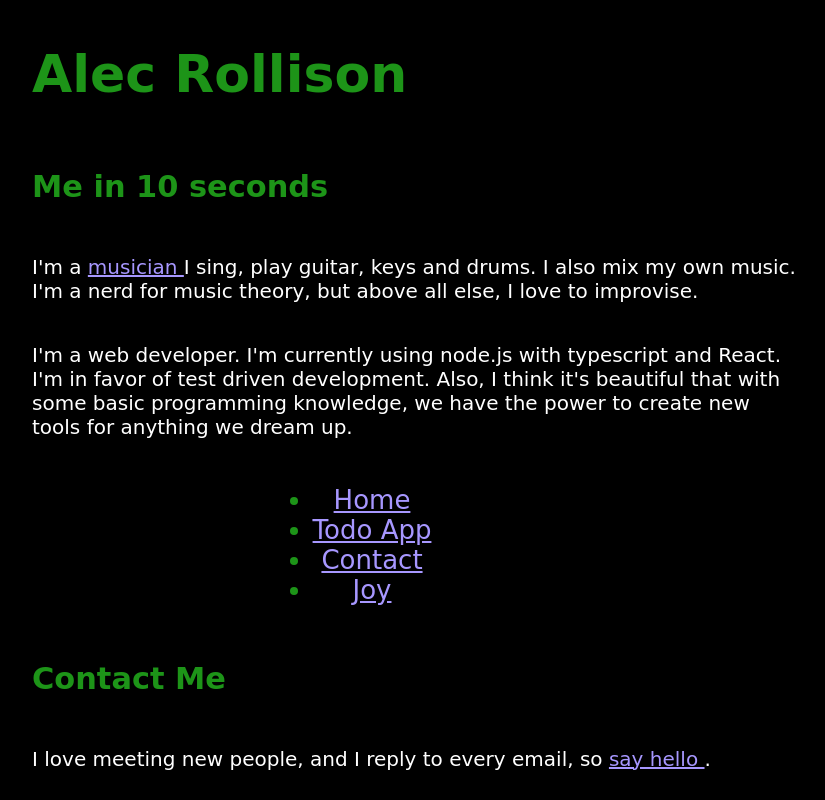
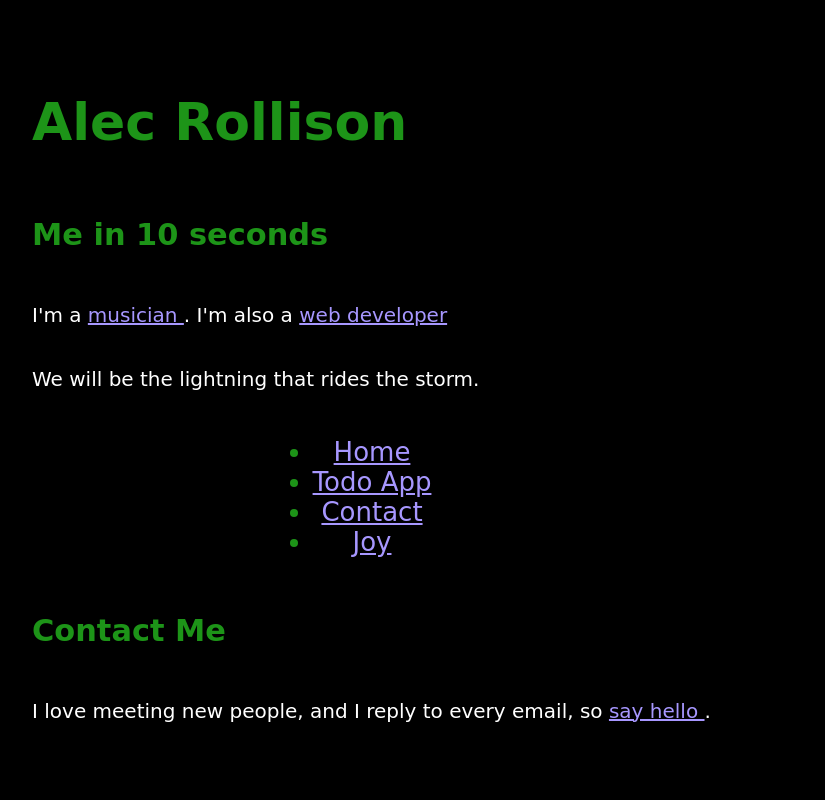
Before and after one commit to aelishRollo/personal-site, a React (Create React App) app: page / in a window 1280 px wide. Shown: the whole page, without its empty margins (288-1113 px from the left). Built offline with nearby package versions, Linux system fonts and the light colour scheme.

Commit message:
Add /webdev page

```diff
--- a/src/App.tsx
+++ b/src/App.tsx
@@ -23,6 +23,7 @@ function App() {
           <Route path="/Contact" element={<Contact />} />
           <Route path="/Joy" element={<Joy />} />
           <Route path="/Music" element={<Music />} />
+          <Route path="/Webdev" element={<Music />} />
 
         </Routes>
       </BrowserRouter>
--- a/src/components/Homepage.jsx
+++ b/src/components/Homepage.jsx
@@ -12,13 +12,10 @@ export default function HomePage() {
           Me in 10 seconds
         </h3>
         <p className='App-paragraph'>
-          I'm a <Link to="/Music"> musician </Link> I sing, play guitar, keys and drums. I also mix my own music. I'm a nerd for music theory,
-          but above all else, I love to improvise.
+          I'm a <Link to="/Music"> musician </Link>. I'm also a <Link to="/Webdev"> web developer </Link>
         </p>
         <p className='App-paragraph'>
-          I'm a web developer. I'm currently using node.js with typescript and React. I'm in favor of test driven development.
-          Also, I think it's beautiful that with some basic programming knowledge, we have the power to create new tools for anything we
-          dream up.
+          We will be the lightning that rides the storm.
         </p>
         <Lank />
         <h3 className='App-subheader'>
```
Also changed, not shown: src/components/Webdev.tsx (added, +22 -0 lines).
